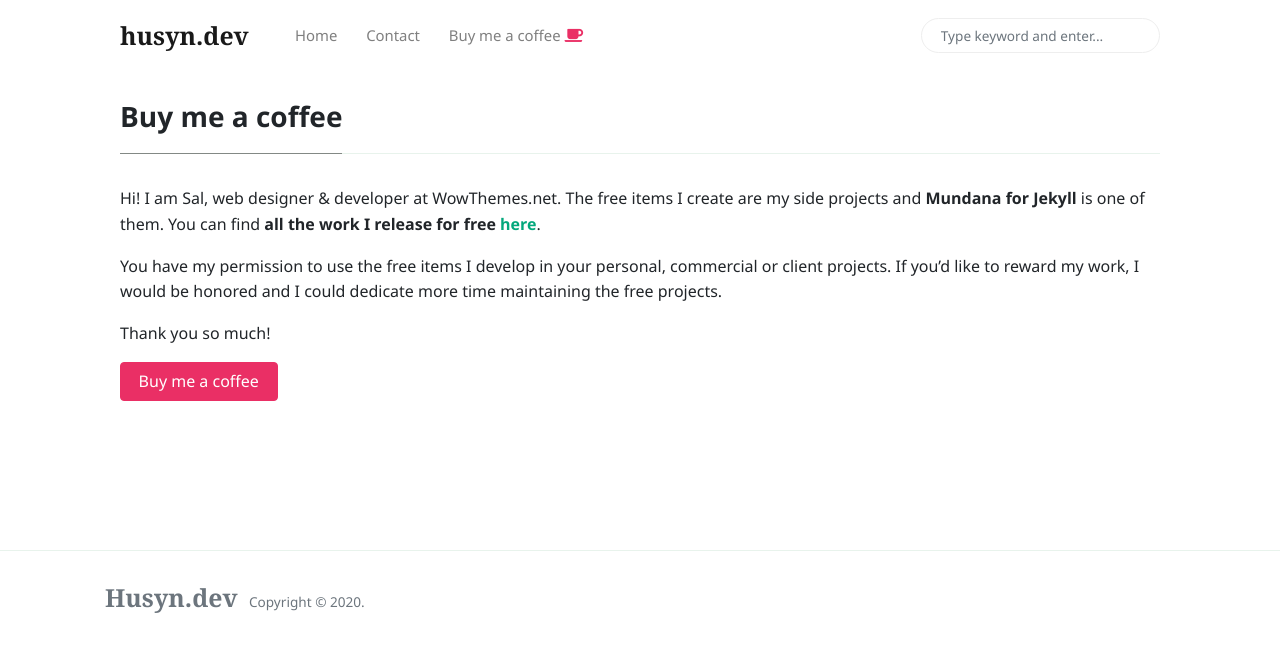
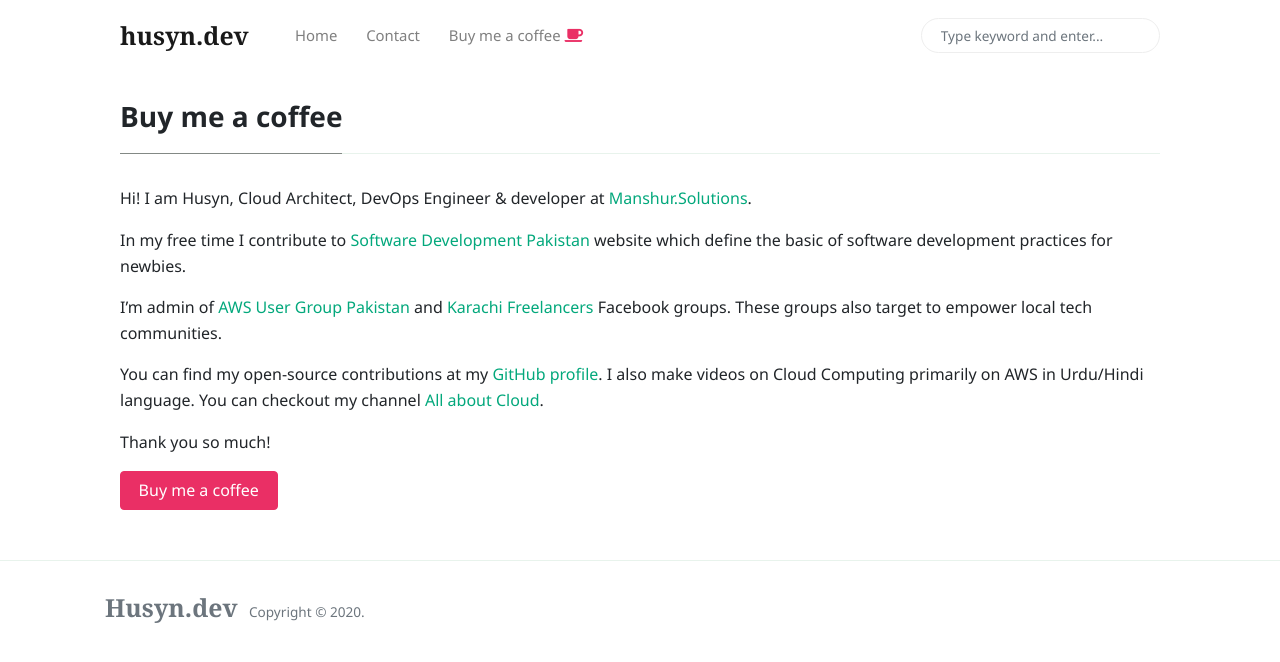
Before and after one commit to husyn/husyn.dev, a Jekyll site: the page built from _pages/buy-me-a-coffee.md, in a window 1280 px wide. Shown: the top 662 px of the page. Built offline with Jekyll 4.4.1, drawn with Linux system fonts in a browser that asks for light colours; nearby versions of some CDN libraries.

Commit message:
Adds detail in about section

```diff
--- a/_pages/buy-me-a-coffee.md
+++ b/_pages/buy-me-a-coffee.md
@@ -3,10 +3,15 @@
 permalink: "/buy-me-a-coffee.html"
 ---
 
-Hi! I am Sal, web designer & developer at WowThemes.net. The free items I create are my side projects and **Mundana for Jekyll** is one of them. You can find **all the work I release for free [here](https://www.wowthemes.net/category/free-themes-templates/)**.
+Hi! I am Husyn, Cloud Architect, DevOps Engineer & developer at [Manshur.Solutions](https://manshur.solutions).
 
-You have my permission to use the free items I develop in your personal, commercial or client projects. If you'd like to reward my work, I would be honored and I could dedicate more time maintaining the free projects.
+In my free time I contribute to [Software Development Pakistan](http://softdevpk.com) website which define the basic of software development practices for newbies.
+
+I'm admin of [AWS User Group Pakistan](https://www.facebook.com/groups/awsugpk) and [Karachi Freelancers](https://www.facebook.com/groups/karachifreelancers) Facebook groups. These groups also target to empower local tech communities.
+
+You can find my open-source contributions at my [GitHub profile](http://github.com/husyn/). I also make videos on Cloud Computing primarily on AWS in Urdu/Hindi language. You can checkout my channel [All about Cloud](https://www.youtube.com/channel/UCQnAN556-_JeXfiQi9SgN_g).
+
 
 Thank you so much!
 
-<a class="btn btn-danger" href="https://www.wowthemes.net/donate/">Buy me a coffee</a>
+<a class="btn btn-danger" href="https://www.buymeacoffee.com/husyn">Buy me a coffee</a>
```
Also changed, not shown: _pages/about.md (+0 -2 lines).
